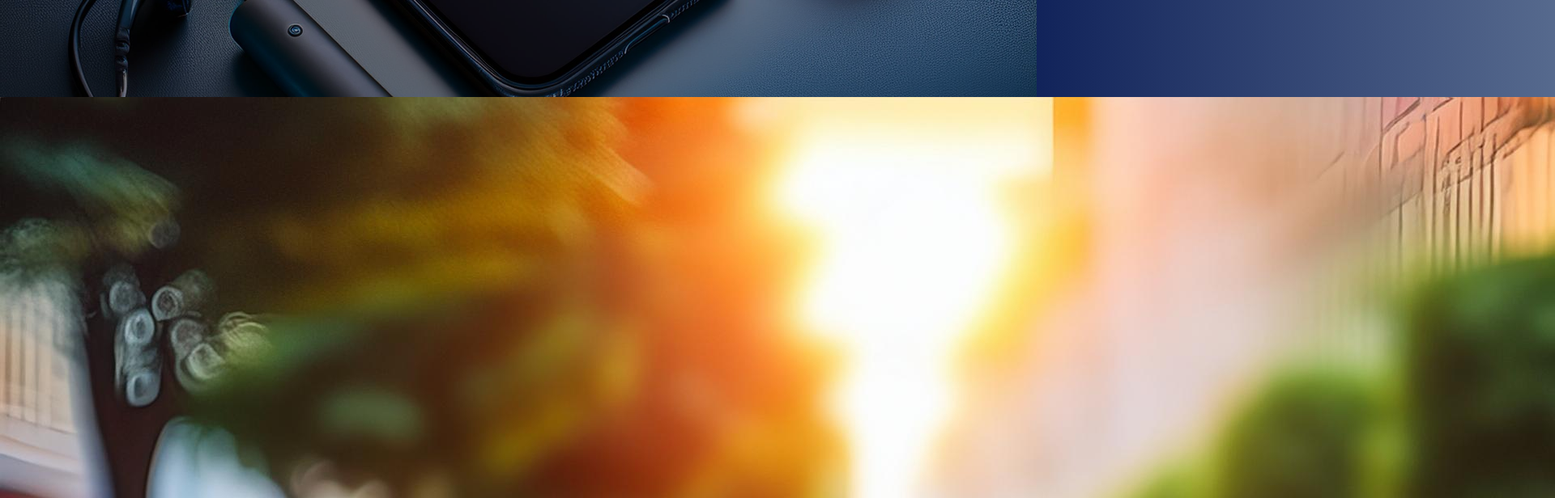
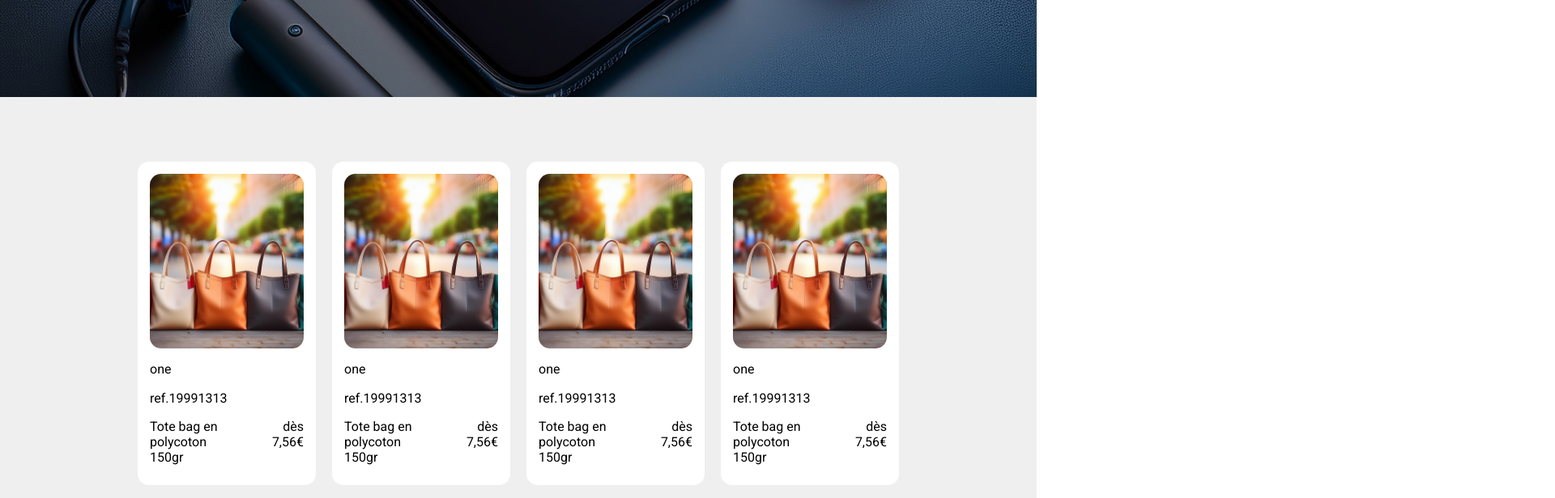
Before and after one commit to Scharlyopitz/One-comm, a React (Vite) app: page /objetsPublicitaires/Accessoires-smartphone in a window 1280 px wide. Shown: the part 440-1056 px from the top of the page at 81% size, 1920 px wide, since content can reach past the window. Built offline with nearby package versions, Linux system fonts and the light colour scheme.

Commit message:
Ajout de produit et mise en page

```diff
--- a/src/assets/products.json
+++ b/src/assets/products.json
@@ -1,4 +1,94 @@
 [
+  {
+    "image": "/Totebag.jpg",
+    "categorie": "one",
+    "ref": "ref.19991313",
+    "product": {
+      "name": "Tote bag en polycoton",
+      "weight": "150gr",
+      "price": "7,56€"
+    }
+  },
+  {
+    "image": "/Totebag.jpg",
+    "categorie": "one",
+    "ref": "ref.19991313",
+    "product": {
+      "name": "Tote bag en polycoton",
+      "weight": "150gr",
+      "price": "7,56€"
+    }
+  },
+  {
+    "image": "/Totebag.jpg",
+    "categorie": "one",
+    "ref": "ref.19991313",
+    "product": {
+      "name": "Tote bag en polycoton",
+      "weight": "150gr",
+      "price": "7,56€"
+    }
+  },
+  {
+    "image": "/Totebag.jpg",
+    "categorie": "one",
+    "ref": "ref.19991313",
+    "product": {
+      "name": "Tote bag en polycoton",
+      "weight": "150gr",
+      "price": "7,56€"
+    }
+  },
+  {
+    "image": "/Totebag.jpg",
+    "categorie": "one",
+    "ref": "ref.19991313",
+    "product": {
+      "name": "Tote bag en polycoton",
+      "weight": "150gr",
+      "price": "7,56€"
+    }
+  },
+  {
+    "image": "/Totebag.jpg",
+    "categorie": "one",
+    "ref": "ref.19991313",
+    "product": {
+      "name": "Tote bag en polycoton",
+      "weight": "150gr",
+      "price": "7,56€"
+    }
+  },
+  {
+    "image": "/Totebag.jpg",
+    "categorie": "one",
+    "ref": "ref.19991313",
+    "product": {
+      "name": "Tote bag en polycoton",
+      "weight": "150gr",
+      "price": "7,56€"
+    }
+  },
+  {
+    "image": "/Totebag.jpg",
+    "categorie": "one",
+    "ref": "ref.19991313",
+    "product": {
+      "name": "Tote bag en polycoton",
+      "weight": "150gr",
+      "price": "7,56€"
+    }
+  },
+  {
+    "image": "/Totebag.jpg",
+    "categorie": "one",
+    "ref": "ref.19991313",
+    "product": {
+      "name": "Tote bag en polycoton",
+      "weight": "150gr",
+      "price": "7,56€"
+    }
+  },
   {
     "image": "/Totebag.jpg",
     "categorie": "one",
--- a/src/pages/Categorie.jsx
+++ b/src/pages/Categorie.jsx
@@ -69,7 +69,8 @@ function Products() {
   }
 
   return (
-    <section className="Products">
+    <section className="ProductSection">
+      <div className="ProductContainer">
         {products.map((item, i) => {
           return (
             <Product
@@ -83,6 +84,7 @@ function Products() {
             />
           );
         })}
+      </div>
     </section>
   );
 }
--- a/src/sass/pages/categorie/_categorie.scss
+++ b/src/sass/pages/categorie/_categorie.scss
@@ -31,6 +31,47 @@
   }
 }
 
-// .Products {
-//   background: $White;
-// }
+// PRODUCTS
+
+.ProductSection {
+  display: flex;
+  flex-direction: column;
+  align-items: center;
+  background: $White;
+
+  .ProductContainer {
+    display: grid;
+    grid-template-columns: repeat(4, 1fr);
+    gap: 20px;
+    color: $RealBlack;
+    padding: 10vh 0;
+
+    .product {
+      display: flex;
+      flex-direction: column;
+      justify-content: space-between;
+      width: 220px;
+      height: 400px;
+      padding: 15px 15px 25px;
+      background-color: $RealWhite;
+      border-radius: 14px;
+
+      img {
+        width: 100%;
+        height: 60%;
+        object-fit: cover;
+        object-position: center;
+        border-radius: 14px;
+      }
+
+      .bottom {
+        display: flex;
+        justify-content: space-between;
+
+        &R {
+          text-align: end;
+        }
+      }
+    }
+  }
+}
--- a/src/style/style.css
+++ b/src/style/style.css
@@ -66,6 +66,46 @@ li {
   text-align: center;
   z-index: 1;
   width: 100%;
+}
+
+.ProductSection {
+  display: flex;
+  flex-direction: column;
+  align-items: center;
+  background: #efefef;
+}
+.ProductSection .ProductContainer {
+  display: grid;
+  grid-template-columns: repeat(4, 1fr);
+  gap: 20px;
+  color: #000000;
+  padding: 10vh 0;
+}
+.ProductSection .ProductContainer .product {
+  display: flex;
+  flex-direction: column;
+  justify-content: space-between;
+  width: 220px;
+  height: 400px;
+  padding: 15px 15px 25px;
+  background-color: #ffffff;
+  border-radius: 14px;
+}
+.ProductSection .ProductContainer .product img {
+  width: 100%;
+  height: 60%;
+  -o-object-fit: cover;
+     object-fit: cover;
+  -o-object-position: center;
+     object-position: center;
+  border-radius: 14px;
+}
+.ProductSection .ProductContainer .product .bottom {
+  display: flex;
+  justify-content: space-between;
+}
+.ProductSection .ProductContainer .product .bottomR {
+  text-align: end;
 }
 
 .txtConditionGenerales {
```
Also changed, not shown: 1 other file (tests, documents, lock files or other folders). Lines whose indentation alone changed are shown as unchanged.
